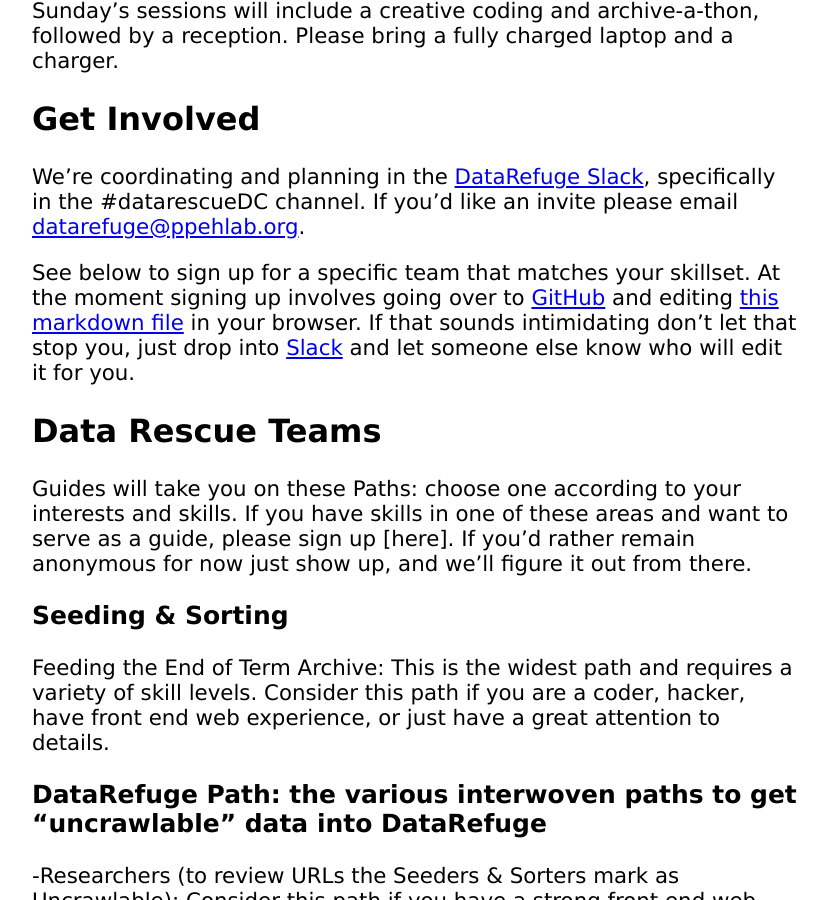
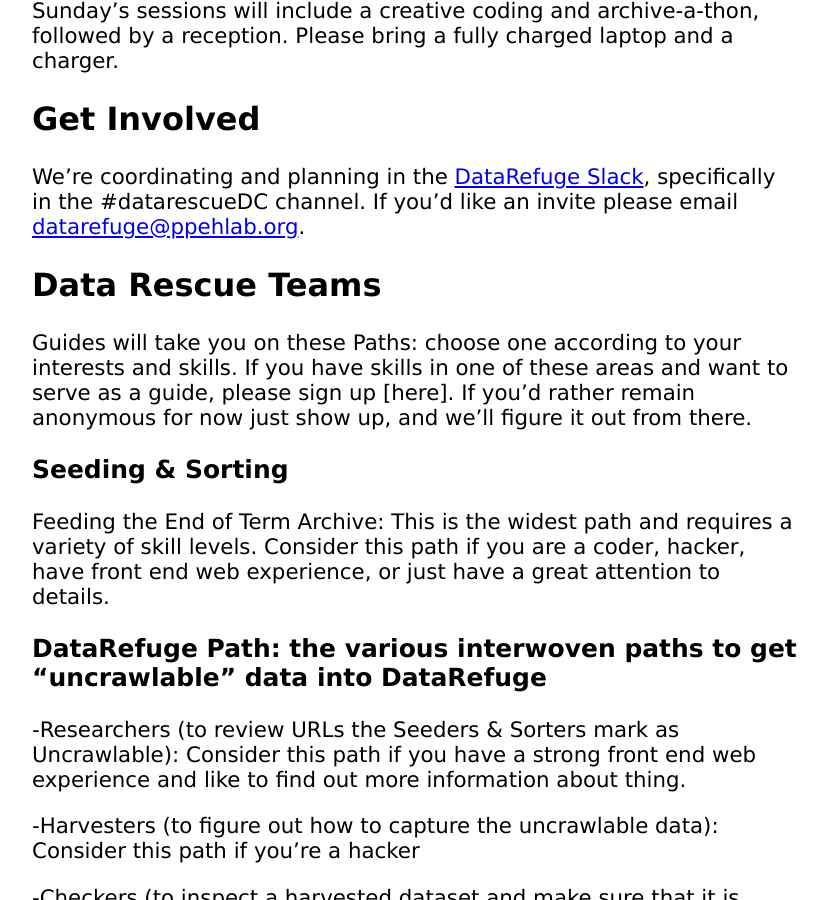
Before and after one commit to datarefuge/datarescue-dc, a Jekyll site: the page built from index.md, in a window 1280 px wide and 900 px high, scrolled down 1170 px. Shown: the whole window, without its empty margins (224-1052 px from the left). Built offline with Jekyll 4.4.1, drawn with Linux system fonts in a browser that asks for light colours.

Commit message:
Update index.md

```diff
--- a/index.md
+++ b/index.md
@@ -38,11 +38,6 @@
 
 We're coordinating and planning in the [DataRefuge Slack], specifically in the
 #datarescueDC channel. If you'd like an invite please email [datarefuge@ppehlab.org](mailto:datarefuge@ppehlab.org).
-
-See below to sign up for a specific team that matches your skillset. At the
-moment signing up involves going over to [GitHub] and editing [this markdown
-file] in your browser. If that sounds intimidating don't let that stop you,
-just drop into [Slack] and let someone else know who will edit it for you.
 
 ## Data Rescue Teams
 
```
